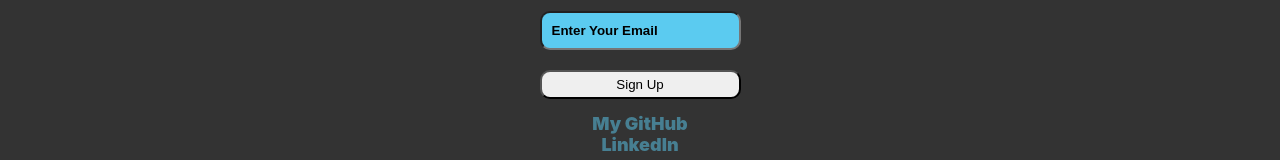
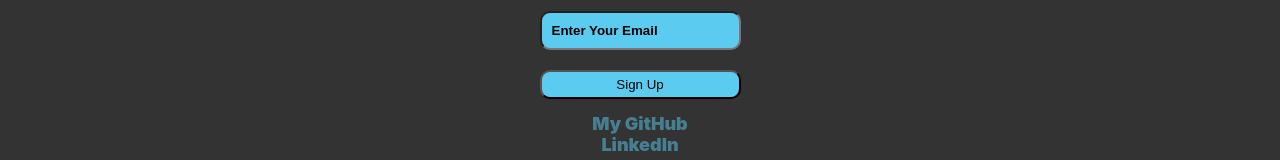
Before and after one commit to isaacasher97/w13d1_HW_React, a React (Create React App) app: page / in a window 1280 px wide. Shown: the part 1423-1583 px from the top of the page. Built offline with nearby package versions, Linux system fonts and the light colour scheme.

Commit message:
Final styling touchups + Assginment Complete

```diff
--- a/src/index.css
+++ b/src/index.css
@@ -6,6 +6,7 @@ body {
   -webkit-font-smoothing: antialiased;
   -moz-osx-font-smoothing: grayscale;
   min-height: 100vh;
+  background-color: bisque;
 }
 
 code {
@@ -188,7 +189,7 @@ code {
 .inputs > button {
   padding: 5px;
   border-radius: 10px;
-
+  background: #5bcbf0;
 }
 
 .socials {
```
